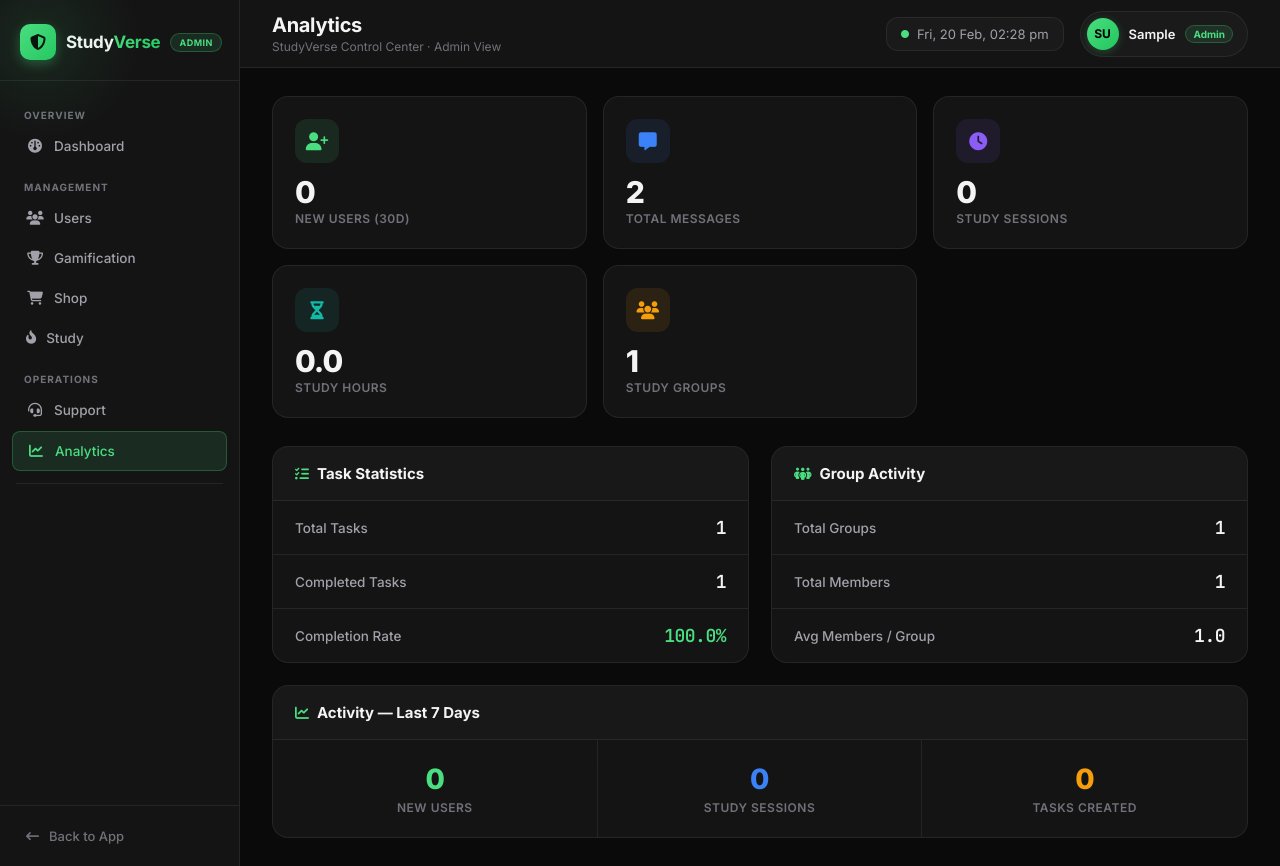
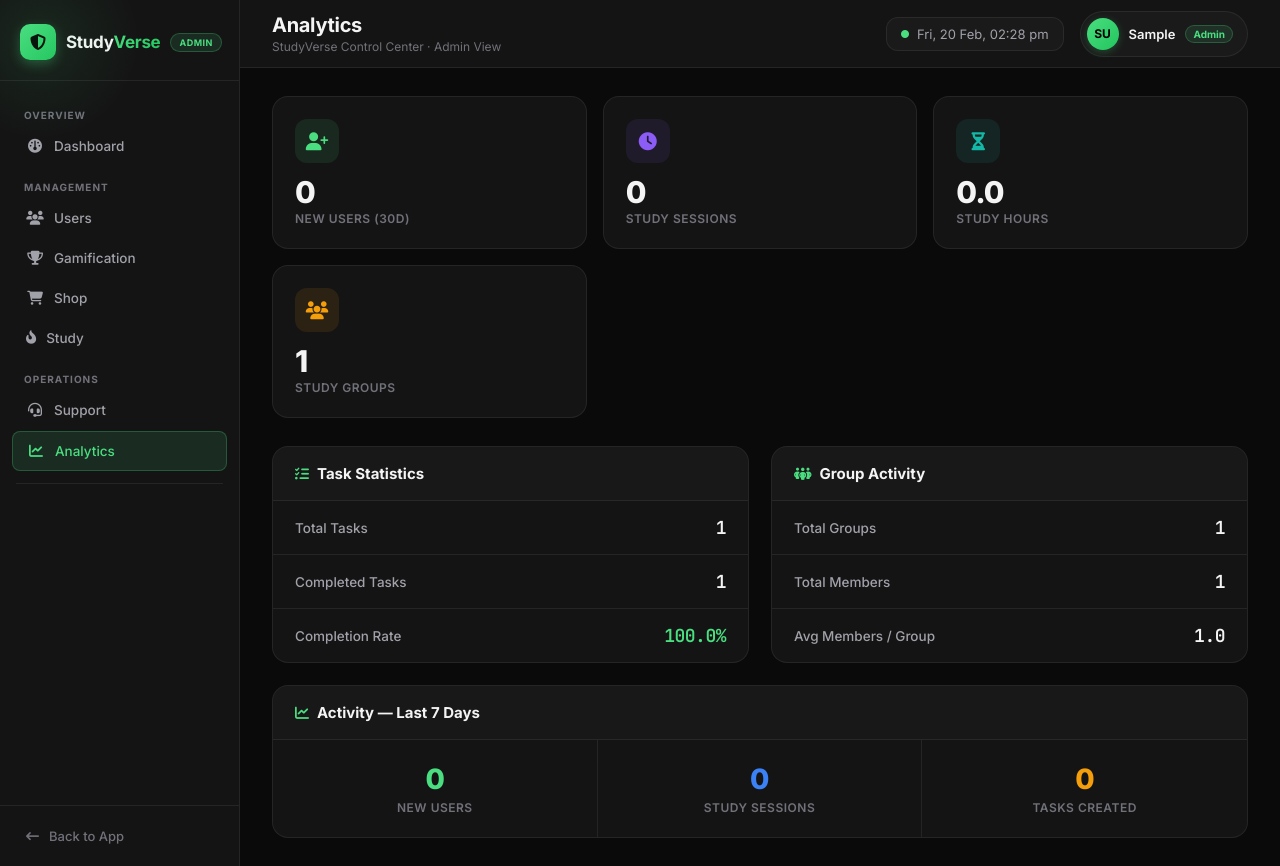
Before and after one commit to Manin1311/StudyVerse_Final, a Flask app: page /admin/analytics in a window 1280 px wide. Run offline with Flask 3, Linux system fonts and the light colour scheme; a user stored in the database is signed in; tables that the repository leaves empty hold one stand-in row (values such as "Sample post"); data that the repository does not hold is empty.

Commit message:
Update dashboard.html

```diff
--- a/templates/admin/analytics/dashboard.html
+++ b/templates/admin/analytics/dashboard.html
@@ -218,11 +218,7 @@
         <div class="a-stat-val">{{ stats.new_users_30d }}</div>
         <div class="a-stat-label">New Users (30d)</div>
     </div>
-    <div class="a-stat asc-blue">
-        <div class="a-stat-icon"><i class="fa-solid fa-message"></i></div>
-        <div class="a-stat-val">{{ '{:,}'.format(stats.total_messages) }}</div>
-        <div class="a-stat-label">Total Messages</div>
-    </div>
+
     <div class="a-stat asc-purple">
         <div class="a-stat-icon"><i class="fa-solid fa-clock"></i></div>
         <div class="a-stat-val">{{ stats.total_sessions }}</div>
```
